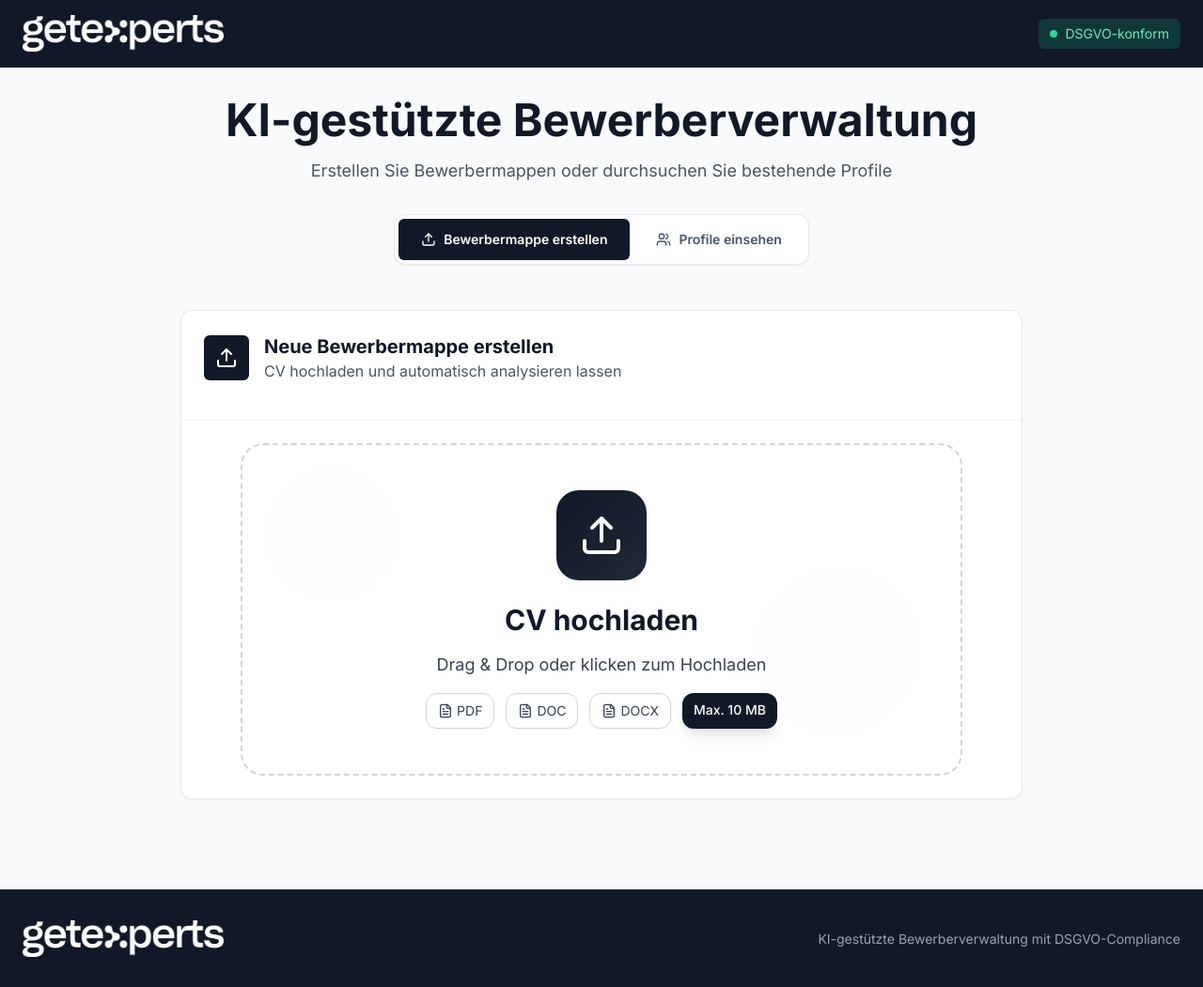
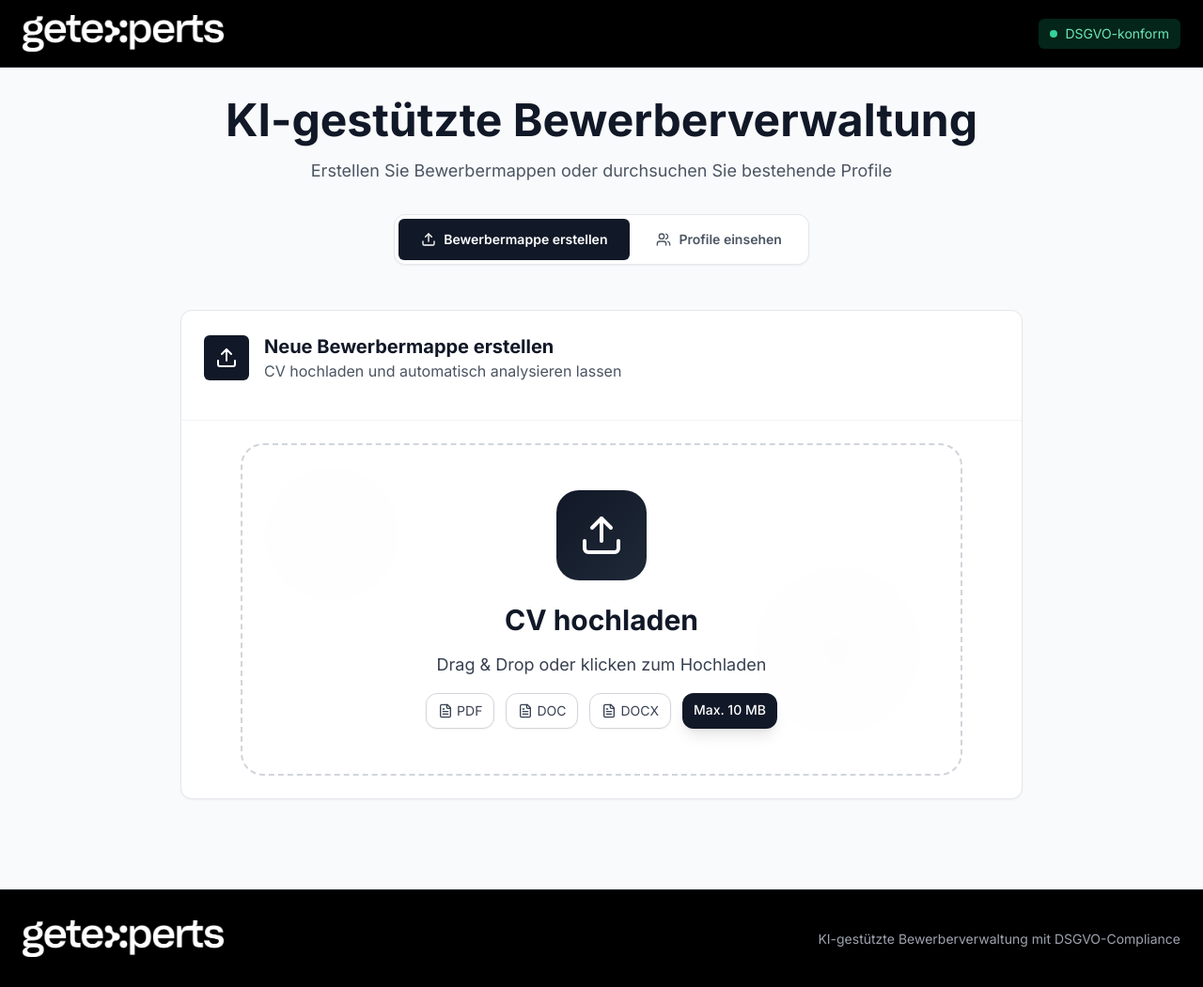
Before and after one commit to kiliansmd/BACKUP, a Next.js app: page / in a window 1280 px wide. Shown: the whole page at 94% size. Built offline with nearby package versions, Linux system fonts and the light colour scheme.

Commit message:
Update header background and logo

```diff
--- a/app/page.tsx
+++ b/app/page.tsx
@@ -16,7 +16,6 @@ export default function Home() {
 
   const handleUploadSuccess = (data: any) => {
     setUploadedCount(prev => prev + 1);
-    // Automatically switch to candidates view after successful upload
     setTimeout(() => {
       setActiveTab('candidates');
     }, 2000);
@@ -25,7 +24,7 @@ export default function Home() {
   return (
     <div className="min-h-screen bg-gray-50">
       {/* Clean Navigation Header */}
-      <header className="bg-gray-900 border-b border-gray-800 shadow-sm">
+      <header className="bg-black border-b border-gray-800 shadow-sm">
         <div className="container mx-auto px-6 py-4">
           <div className="flex items-center justify-between">
             {/* Logo Section */}
@@ -194,7 +193,7 @@ export default function Home() {
       </main>
 
       {/* Simple Footer */}
-      <footer className="mt-16 bg-gray-900 text-white border-t border-gray-800">
+      <footer className="mt-16 bg-black text-white border-t border-gray-800">
         <div className="container mx-auto px-6 py-8">
           <div className="flex items-center justify-between">
             <div className="flex items-center gap-3">
```
